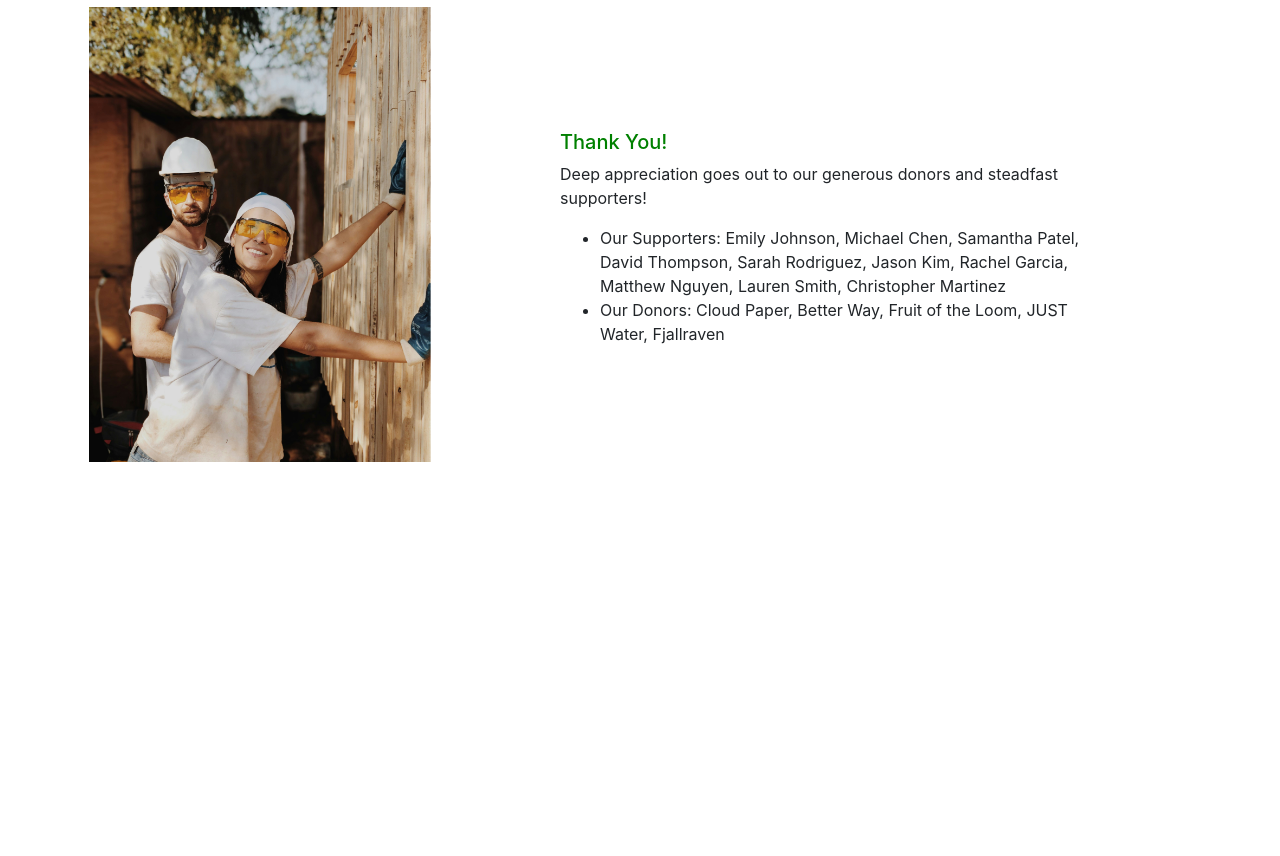
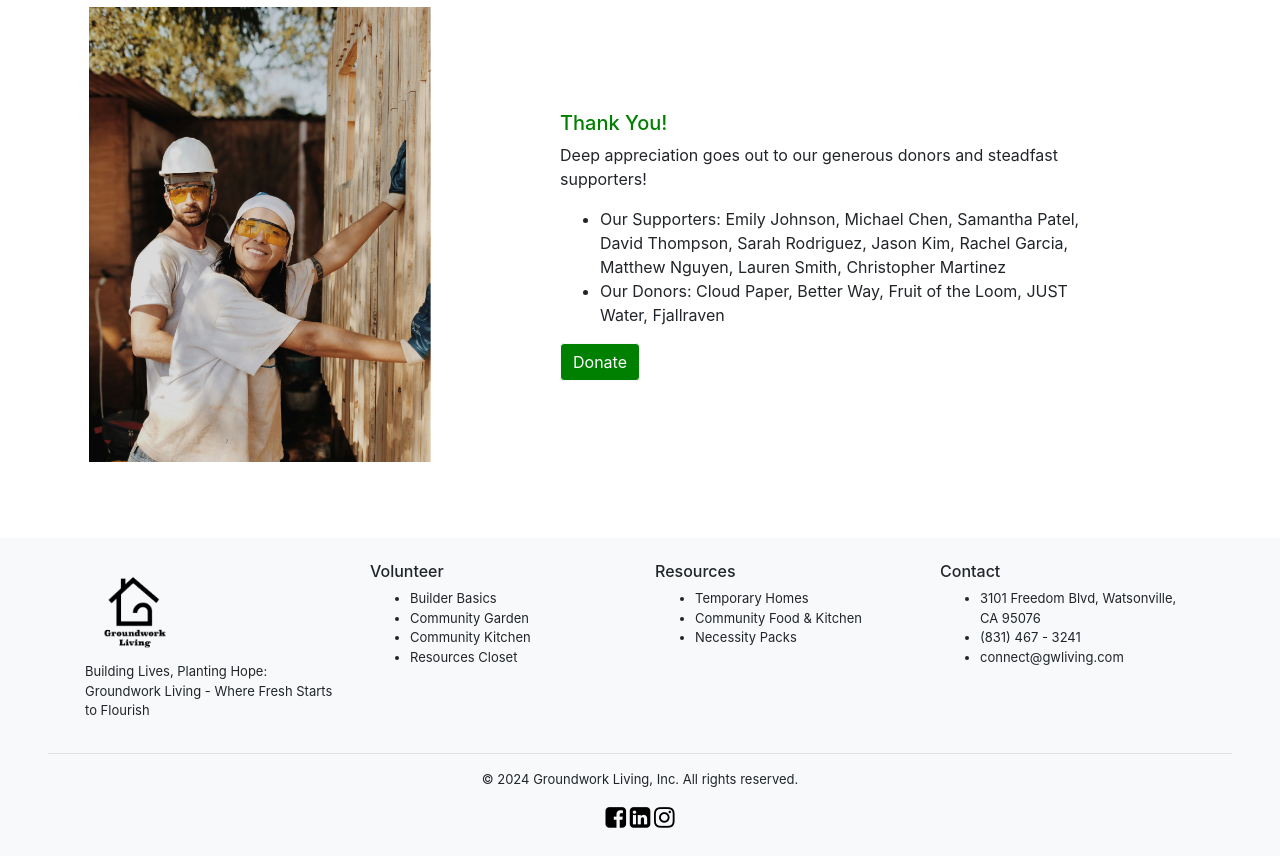
Before and after one commit to villaleo/summer-wit-project, a plain HTML site: page index.html in a window 1280 px wide. Shown: the part 1113-1969 px from the top of the page. Before the commit the page ends 1651 px from the top, so only its background shows below. Drawn offline with nearby package versions, Linux system fonts and the light colour scheme.

Commit message:
add footer

```diff
--- a/index.html
+++ b/index.html
@@ -14,6 +14,12 @@
       href="https://cdn.jsdelivr.net/npm/bootstrap@4.0.0/dist/css/bootstrap.min.css"
       integrity="sha384-Gn5384xqQ1aoWXA+058RXPxPg6fy4IWvTNh0E263XmFcJlSAwiGgFAW/dAiS6JXm"
       crossorigin="anonymous"
+    />
+
+    <!-- Font Awesome -->
+    <link
+      rel="stylesheet"
+      href="https://cdnjs.cloudflare.com/ajax/libs/font-awesome/4.7.0/css/font-awesome.min.css"
     />
 
     <!-- Our CSS file -->
@@ -203,9 +209,90 @@
               Water, Fjallraven
             </li>
           </ul>
+          <button
+            class="btn btn-light"
+            style="background-color: green; color: white"
+            type="button"
+            onclick="alert(`Thank you for your donation!`)"
+          >
+            Donate
+          </button>
         </div>
       </div>
     </div>
+
+    <!-- Footer -->
+    <footer style="background-color: var(--light); font-size: small">
+      <div class="container pt-3 pt-md-4">
+        <div class="row">
+          <!-- Logo and image  -->
+          <div
+            class="col-8 col-md-3 text-center text-md-left ml-auto ml-md-0 mr-auto mr-md-0"
+          >
+            <img
+              src="assets/images/logo-bw.png"
+              alt="The Groundwork Living logo"
+              style="width: 100px; height: 100px; object-fit: contain"
+            />
+            <p>
+              Building Lives, Planting Hope: Groundwork Living - Where Fresh
+              Starts to Flourish
+            </p>
+          </div>
+          <!-- Volunteer section -->
+          <div class="col-3 d-none d-md-block">
+            <h6>Volunteer</h6>
+            <ul>
+              <li>Builder Basics</li>
+              <li>Community Garden</li>
+              <li>Community Kitchen</li>
+              <li>Resources Closet</li>
+            </ul>
+          </div>
+          <!-- Resources -->
+          <div class="col-3 d-none d-md-block">
+            <h6>Resources</h6>
+            <ul>
+              <li>Temporary Homes</li>
+              <li>Community Food & Kitchen</li>
+              <li>Necessity Packs</li>
+            </ul>
+          </div>
+          <!-- Contact -->
+          <div class="col-3 d-none d-md-block">
+            <h6>Contact</h6>
+            <ul>
+              <li>3101 Freedom Blvd, Watsonville, CA 95076</li>
+              <li>(831) 467 - 3241</li>
+              <li>connect@gwliving.com</li>
+            </ul>
+          </div>
+        </div>
+      </div>
+      <hr class="ml-5 mr-5" />
+      <div class="container pb-4">
+        <div class="container text-center">
+          <p>&copy; 2024 Groundwork Living, Inc. All rights reserved.</p>
+          <div>
+            <a
+              class="fa fa-facebook-square"
+              href="#"
+              style="font-size: 24px; color: black"
+            ></a>
+            <a
+              class="fa fa-linkedin-square"
+              href="#"
+              style="font-size: 24px; color: black"
+            ></a>
+            <a
+              class="fa fa-instagram"
+              href="#"
+              style="font-size: 24px; color: black"
+            ></a>
+          </div>
+        </div>
+      </div>
+    </footer>
 
     <!-- Optional JavaScript -->
     <!-- jQuery first, then Popper.js, then Bootstrap JS -->
```
